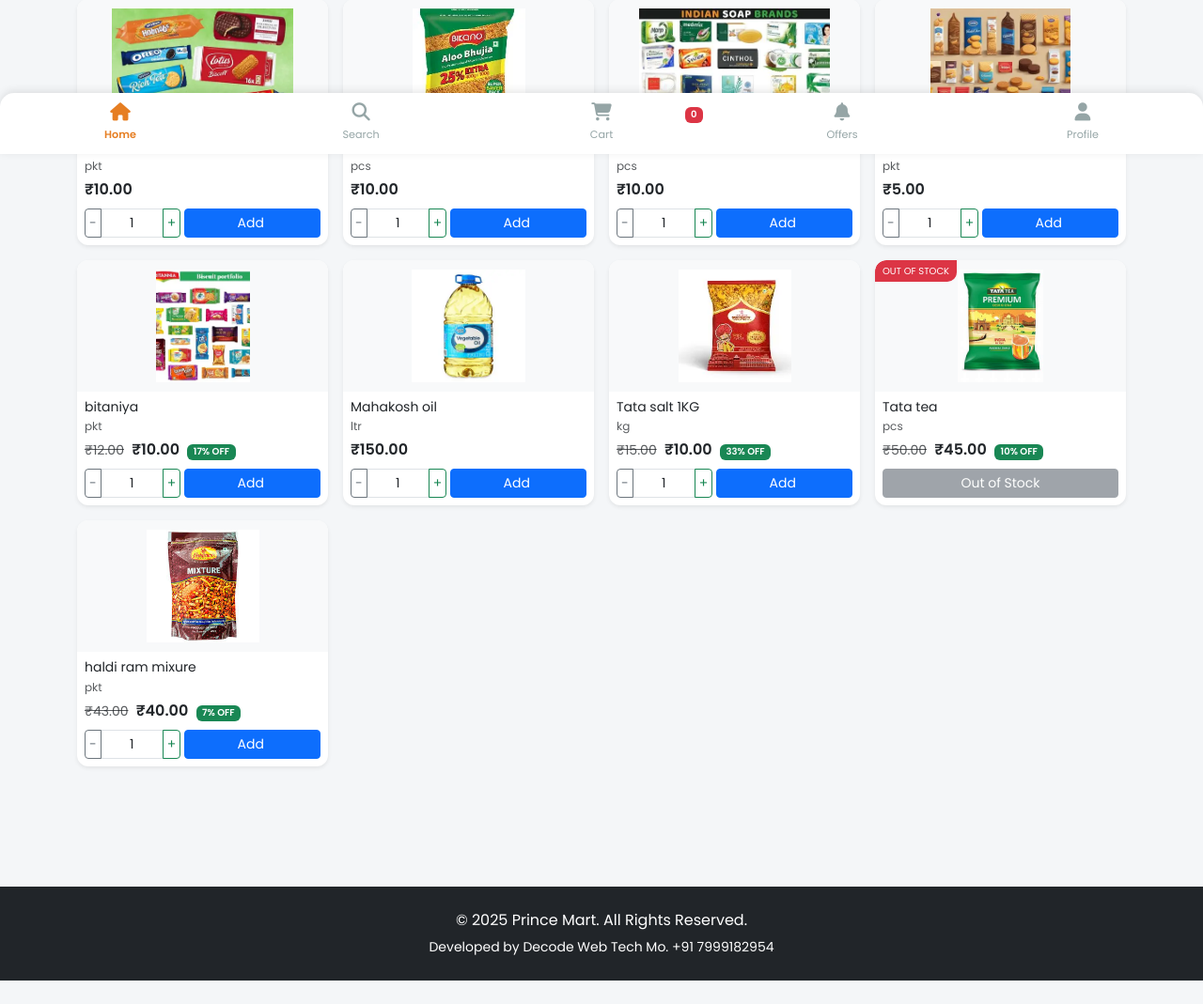
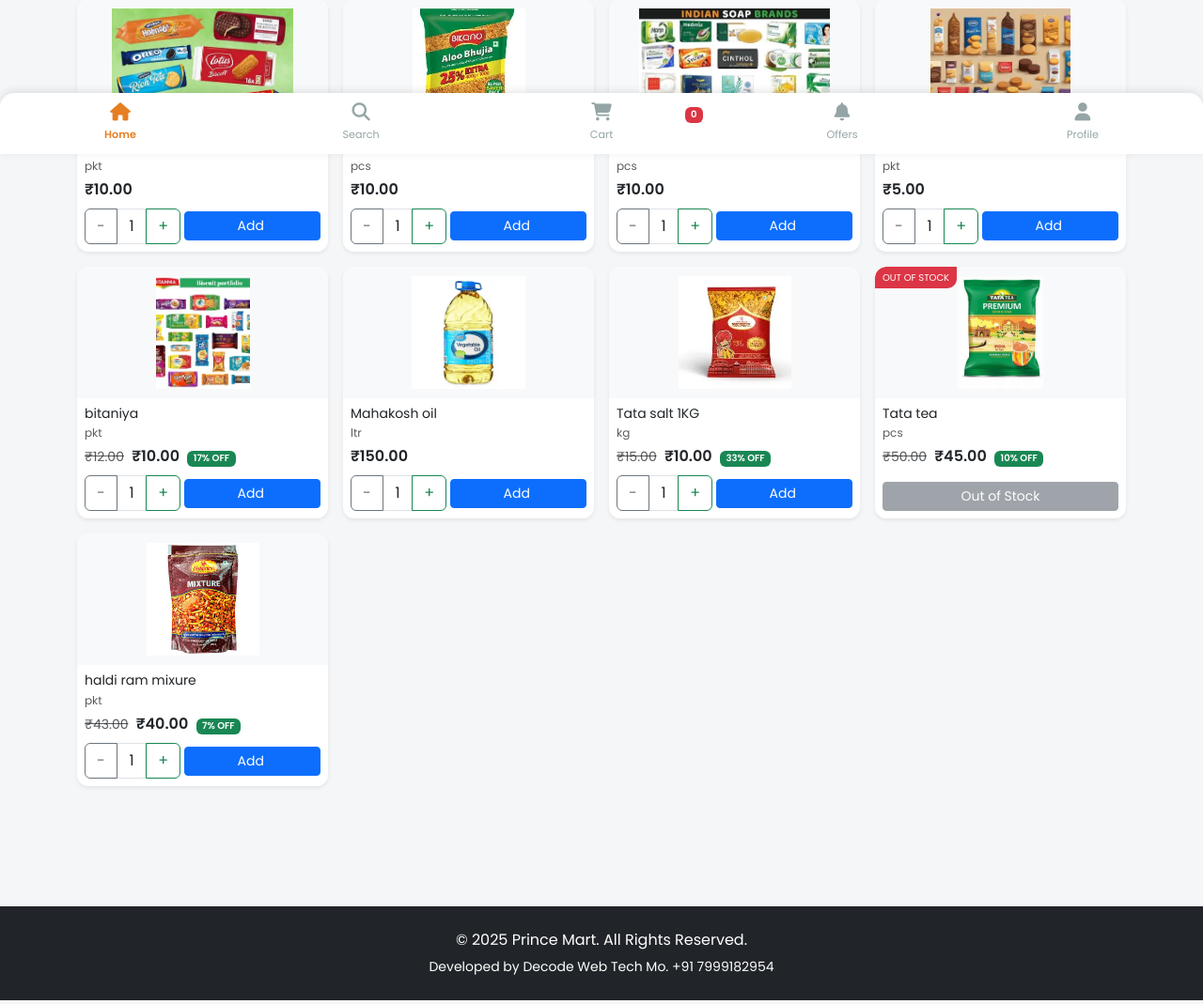
Before and after one commit to viveksahu1408/princemart, a Django app: page / in a window 1280 px wide. Shown: the part 636-1705 px from the top of the page at 94% size. Before the commit the page ends 1680 px from the top, so only its background shows below. Run offline with Django 5.2, Linux system fonts and the light colour scheme; data comes from the database, SQL or seed files in the repository; both versions use the stored data as it was after the commit.

Commit message:
change size of + - and add cart button

```diff
--- a/templates/index.html
+++ b/templates/index.html
@@ -123,23 +123,24 @@
     {% if product.stock_quantity > 0 %}
 
     <div class="row g-1 align-items-center">
-    <div class="col-7 col-sm-6 col-md-5">  <!-- Mobile pe 7 (~58%), tablet pe 6, desktop pe 5 -->
-        <div class="input-group input-group-sm">
-            <button class="btn btn-outline-secondary px-1" type="button"
+    <div class="col-7 col-sm-6 col-md-5">
+        <!-- input-group-sm hata diya, normal ya custom size use kar rahe hain -->
+        <div class="input-group input-group-custom-qty">
+            <button class="btn btn-outline-secondary qty-btn" type="button"
                     onclick="changeQty('{{ product.id }}', -1)">-</button>
 
-            <input type="text" id="qty-{{ product.id }}" class="form-control text-center px-1"
+            <input type="text" id="qty-{{ product.id }}" class="form-control text-center qty-input"
                    value="1" readonly style="background: white;">
 
-            <button class="btn btn-outline-success px-1" type="button"
+            <button class="btn btn-outline-success qty-btn" type="button"
                     onclick="changeQty('{{ product.id }}', 1, {{ product.stock_quantity }})">+</button>
         </div>
     </div>
 
-    <div class="col-5 col-sm-6 col-md-7">  <!-- Mobile pe 5 (~42%), tablet pe 6, desktop pe 7 (add button zyada jagah if needed) -->
+    <div class="col-5 col-sm-6 col-md-7">
         <button onclick="addToCart('{{ product.id }}', '{% url 'add_to_cart' product.id %}')"
                 class="btn btn-primary btn-sm w-100">
-            Add <i class="fas fa-"></i>
+            Add <i class="fas "></i>
         </button>
     </div>
 </div>
```
Also changed, not shown: db.sqlite3.
